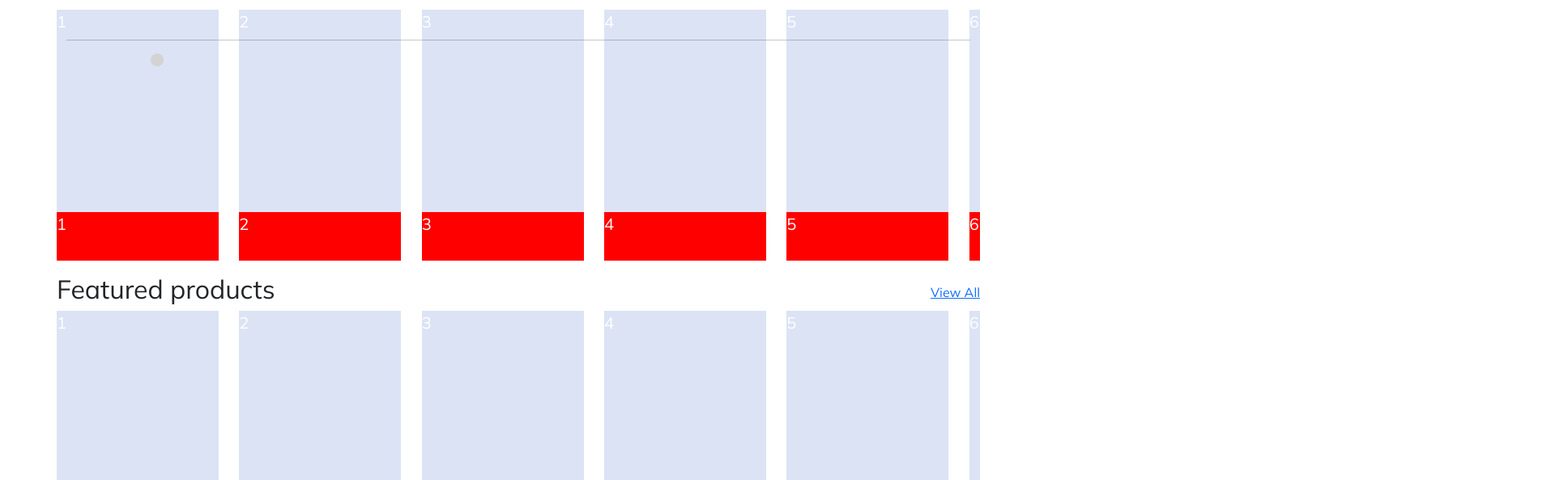
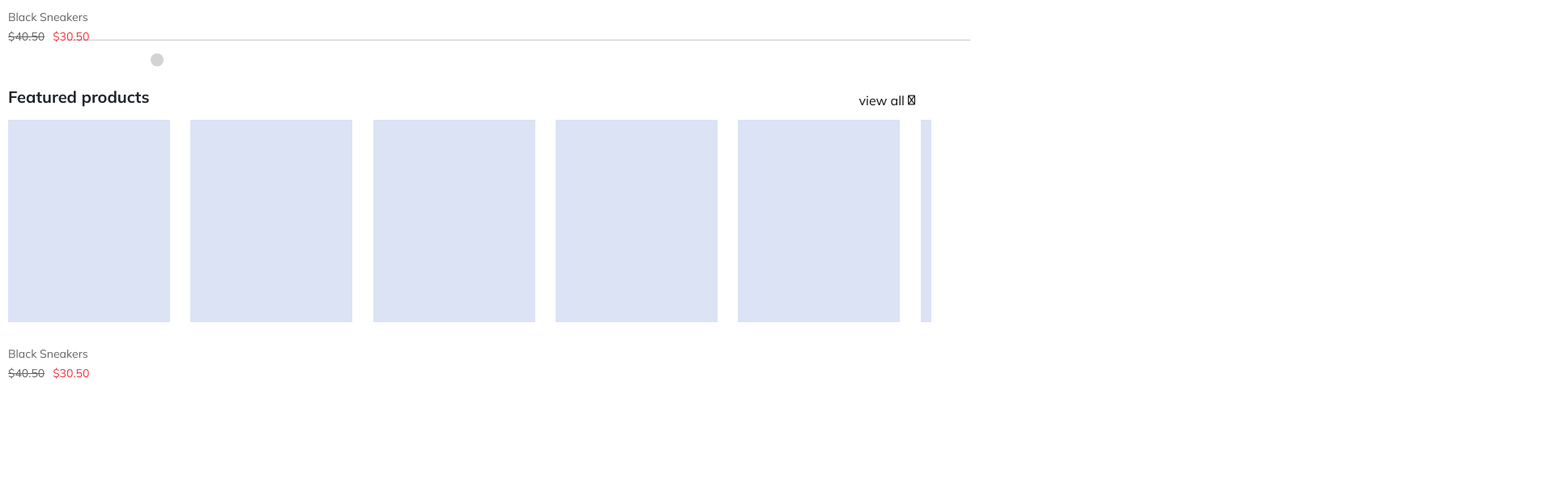
Before and after one commit to PatrikByren/Manero-frontend, a React (Create React App) app: page / in a window 1280 px wide. Shown: the part 703-1296 px from the top of the page at 81% size, 1920 px wide, since content can reach past the window. After the commit the page ends 1181 px from the top, so only its background shows below. Built offline with nearby package versions, Linux system fonts and the light colour scheme; some icons are missing.

Commit message:
Product Carousel with styling, almost complete

```diff
--- a/src/App.css
+++ b/src/App.css
@@ -318,55 +318,64 @@ html, body {
 .bestSellerCarousel {
   height: 368px;
   overflow: hidden;
+  margin-left: 10px;
 }
 
 .featuredCarousel {
   height: 288;
   overflow: hidden;
+  margin-left: 10px;
 }
 
 .carouselContainer {
   width: 2680px;
 }
 
-.card-1 {
-  color: white;
+.carouselTitle {
   font-size: 20px;
-  height: 310px;
-  width: 200px;
-  background-color: red;
+  font-weight: 700;
 }
 
-.picture {
+.carouselLink {
+  margin-right: 20px;
+  text-decoration: none;
+  font-size: 16px;
+  color: #111111;
+}
+
+.rating {
+  height: 15px;
+  margin-top: 10px;
+}
+
+.productName {
+  height: 20px;
+  font-size: 14px;
+  color: #626262;
+}
+
+.price {
+  height: 20px;
+  font-size: 14px;
+  color: #111111;
+}
+
+.priceWas {
+  text-decoration: line-through;
+  color: #626262;
+  margin-right: 10px;
+}
+
+.priceIs {
+  color: #F4303C;
+}
+
+.card-1 {
+  height: 330px;
+  width: 200px;
+}
+.card-1 .picture {
   background-color: #DBE3F5;
   width: 200px;
   height: 250px;
 }
-
-.bestSellerCarousel {
-  height: 368px;
-  overflow: hidden;
-}
-
-.featuredCarousel {
-  height: 288;
-  overflow: hidden;
-}
-
-.carouselContainer {
-  width: 2680px;
-}
-
-.card-1 {
-  color: white;
-  font-size: 20px;
-  height: 310px;
-  width: 200px;
-  background-color: red;
-}
-
-.picture {
-  background-color: #DBE3F5;
-  width: 200px;
-  height: 250px;
-}
--- a/src/asset/scss/components/_productCard.scss
+++ b/src/asset/scss/components/_productCard.scss
@@ -1,13 +1,38 @@
-.card-1{
-    color: white;
-    font-size: 20px;
-    height: 310px;
-    width: 200px;
-    background-color: red;
+.rating{
+    height: 15px;
+    margin-top: 10px;
 }
 
-.picture {
-    background-color: $color-background;
+.productName{
+    height: 20px;
+    font-size: 14px;
+    color: $color-textsecondary;
+}
+
+.price{
+    height: 20px;
+    font-size: 14px;
+    color: $color-text;
+}
+
+.priceWas{
+    text-decoration: line-through;
+    color: $color-textsecondary;
+    margin-right: 10px;
+}
+
+.priceIs{
+    color: $color-red;
+}
+
+.card-1{
+    height: 330px;
     width: 200px;
-    height: 250px;
+
+    .picture {
+        background-color: $color-background;
+        width: 200px;
+        height: 250px;
+    }
+
 }
--- a/src/asset/scss/components/_productCarousel.scss
+++ b/src/asset/scss/components/_productCarousel.scss
@@ -1,13 +1,27 @@
 .bestSellerCarousel{
     height: 368px;
     overflow: hidden;
+    margin-left: 10px;
 }
 
 .featuredCarousel{
     height: 288;
     overflow: hidden;
+    margin-left: 10px;
 }
 
 .carouselContainer{
     width: 2680px;
 }
+
+.carouselTitle {
+    font-size: 20px;
+    font-weight: 700;
+}
+
+.carouselLink{
+    margin-right: 20px;
+    text-decoration: none;
+    font-size: 16px;
+    color: $color-text;
+}
--- a/src/components/individuals/Product.js
+++ b/src/components/individuals/Product.js
@@ -3,8 +3,20 @@ import React from "react"
 const Product = (props) => {
     return (
         <div className={`d-flex flex-column ${props.cardClass}`}>
-            <div className="picture">{props.number}</div>
-            <p>{props.number}</p>
+            <div className="picture"></div>
+            <div className="d-flex flex-column align-items-between">
+                <p className="rating mb-1">{props.rating}</p>
+                <p className="productName mb-1">{props.product}</p>
+                {props.discountPrice && (
+                    <div className="d-flex">
+                        <p className="price priceWas mb-1">${props.price}</p>
+                        <p className="price priceIs mb-1">${props.discountPrice}</p>
+                    </div>
+                )}
+                {!props.discountPrice && (
+                    <p className="price mb-1"></p>
+                )}
+            </div>
         </div>
     );
 };
--- a/src/components/sections/ProductCarousel.js
+++ b/src/components/sections/ProductCarousel.js
@@ -3,50 +3,50 @@ import { NavLink } from "react-router-dom";
 
 const ProductCarousel = (props) => {
     return(
-        <div className={`container mt-1 g-0 ml-1 ${props.carouselClass}`}>
+        <div className={`container mt-5 g-0 ${props.carouselClass}`}>
             <div className="d-flex flex-column">
-                <div className="d-flex align-items-center justify-content-between">
-                    <h2>{props.title}</h2>
-                    <NavLink >View All</NavLink>
+                <div className="d-flex align-items-center justify-content-between mb-2">
+                    <h2 className="carouselTitle">{props.title}</h2>
+                    <NavLink className="carouselLink">view all <i class="fa-sharp fa-regular fa-chevron-right fa-xs"></i></NavLink>
                 </div>
             </div>
             <div className="carouselContainer ">
                 <div className="row">
                     <div className="col ">
-                        <Product cardClass={props.cardClass} number="1"/>
+                        <Product cardClass={props.cardClass} price="40.50" discountPrice="30.50" product="Black Sneakers"/>
                     </div>
                     <div className="col ">
-                        <Product cardClass={props.cardClass} number="2"/>
+                        <Product cardClass={props.cardClass} />
                     </div>
                     <div className="col ">
-                        <Product cardClass={props.cardClass} number="3"/>
+                        <Product cardClass={props.cardClass} />
                     </div>
                     <div className="col ">
-                        <Product cardClass={props.cardClass} number="4"/>
+                        <Product cardClass={props.cardClass} />
                     </div>
                     <div className="col ">
-                        <Product cardClass={props.cardClass} number="5"/>
+                        <Product cardClass={props.cardClass} />
                     </div>
                     <div className="col ">
-                        <Product cardClass={props.cardClass} number="6"/>
+                        <Product cardClass={props.cardClass} />
                     </div>
                     <div className="col ">
-                        <Product cardClass={props.cardClass} number="7"/>
+                        <Product cardClass={props.cardClass} />
                     </div>
                     <div className="col ">
-                        <Product cardClass={props.cardClass} number="8"/>
+                        <Product cardClass={props.cardClass} />
                     </div>
                     <div className="col ">
-                        <Product cardClass={props.cardClass} number="9"/>
+                        <Product cardClass={props.cardClass} />
                     </div>
                     <div className="col ">
-                        <Product cardClass={props.cardClass} number="10"/>
+                        <Product cardClass={props.cardClass} />
                     </div>
                     <div className="col ">
-                        <Product cardClass={props.cardClass} number="11"/>
+                        <Product cardClass={props.cardClass} />
                     </div>
                     <div className="col ">
-                        <Product cardClass={props.cardClass} number="12"/>
+                        <Product cardClass={props.cardClass} />
                     </div>
 
                 </div>
--- a/src/views/HomeView.js
+++ b/src/views/HomeView.js
@@ -9,16 +9,15 @@ const HomeView = () => {
     <div>
       <Header/>
       <Showcase/>
-      <ProductCarousel/>
-      <MenuBar/>
       <ProductCarousel  carouselClass="bestSellerCarousel"
                         cardClass="card-1"
-                        title="BestSellers"
+                        title="Best Sellers"
                         />
 
       <ProductCarousel  carouselClass="featuredCarousel"
                         cardClass="card-1"
                         title="Featured products"/>
+      <MenuBar/>
     </div>
   );
 };
```
